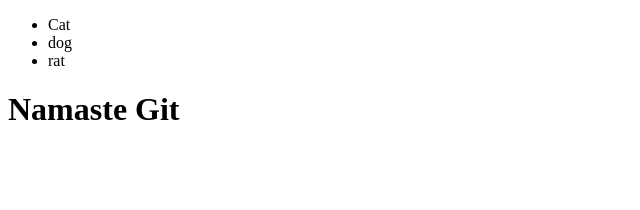
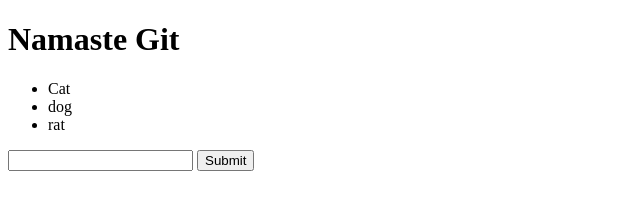
Before and after one commit to SwatiJagtap26/learningGit, a plain HTML site: page index.html in a window 1280 px wide. Shown: the whole page, without its empty margins (0-640 px from the left). Drawn offline with Linux system fonts and the light colour scheme.

Commit message:
created code for input

```diff
--- a/index.html
+++ b/index.html
@@ -6,12 +6,15 @@
     <title>Document</title>
 </head>
 <body>
-    <div id="root">
+    <div id="root"></div>
+    <div >
         <ul>
             <li>Cat</li>
             <li>dog</li>
             <li>rat</li>
         </ul>
+        <input type="text"/>
+        <button type="submit">Submit</button>
     </div>
 
     <script src="./index.js"></script>
```
